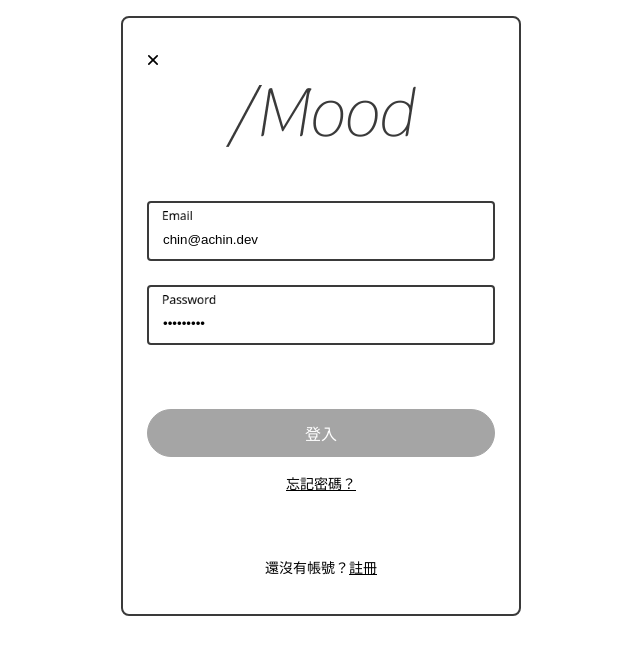
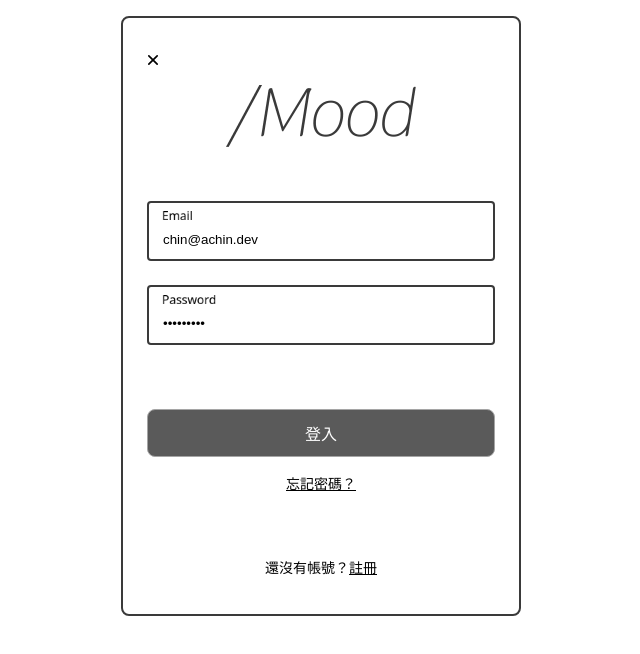
Before and after one commit to achinchen/slash-mood-web, a Next.js app: page /login in a window 1280 px wide. Shown: the top 654 px of the page, without its empty margins (319-959 px from the left). Built offline with nearby package versions, Linux system fonts and the light colour scheme; no server answers.

Commit message:
style: Button state

```diff
--- a/components/Button/style.module.scss
+++ b/components/Button/style.module.scss
@@ -1,19 +1,54 @@
+@import '~styles/common.scss';
+
 .button {
+  position: relative;
   width: 160px;
   height: 48px;
   font-size: 1.6rem;
   border: 1px solid #A5A5A5;
-  border-radius: 24px;
+  border-radius: 8px;
   text-align: center;
+  outline: 0;
+
+  &::before {
+    position: absolute;
+    opacity: 0;
+    pointer-events: none;
+    content: '';
+    top: 0;
+    left: 0;
+    width: 100%;
+    height: 100%;
+    border-radius: inherit;
+    background-color: color(placeholder);
+    will-change: opacity;
+    transition: .3s;
+  }
+
+  &:hover {
+    &::before {
+      opacity: 0.36;
+    }
+  }
 };
 
 .dark {
-  background-color: #A5A5A5;
+  background-color: color(black);
   color: #ffffff;
+
+  &:focus {
+    outline: 0;
+    border-color: color(black);
+  }
 }
 
 .light {
   background-color: #ffffff;
+
+  &:focus {
+    outline: 0;
+    border-color: color(black);
+  }
 }
 
 .fullwidth {
@@ -27,3 +62,8 @@
 .md {
   width: 160px;
 }
+
+.border {
+  border-color: transparent;
+  border-radius: 0;
+}
```
